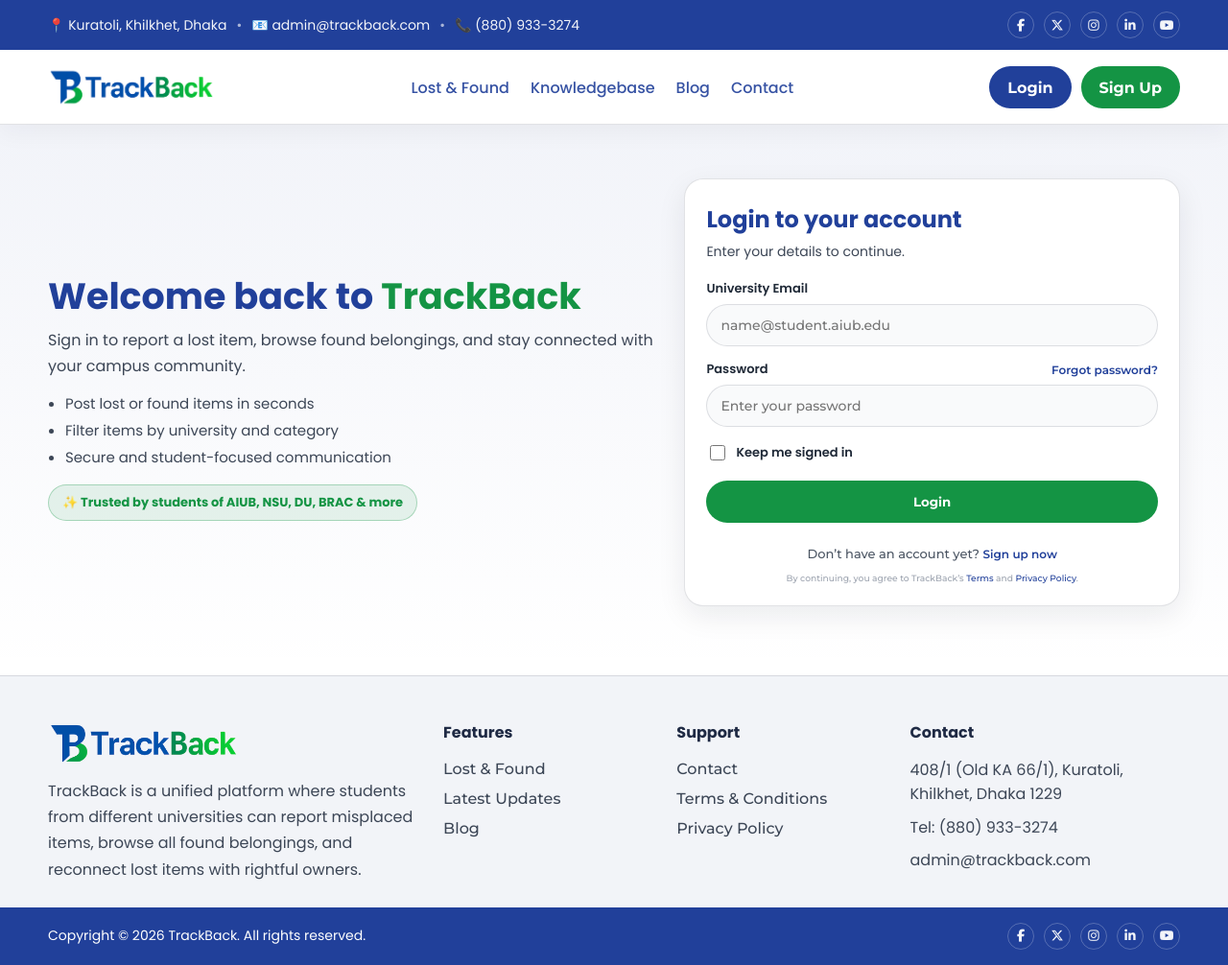
After one commit to sheikhnajmulhossain/TrackBack, a PHP site: page /login.html in a window 1280 px wide. The commit adds this page. Shown: the whole page at 96% size. Run offline with PHP 8.4, Linux system fonts and the light colour scheme.

Commit message:
login page created

```diff
--- a/index.css
+++ b/index.css
@@ -700,7 +700,202 @@ details[open] summary::after{ content:"–"; }
   filter: brightness(1.05);
   box-shadow: 0 10px 24px rgba(20, 148, 68, 0.6);
 }
+/* =========================
+   AUTH / LOGIN PAGE
+   ========================= */
+.auth{
+  padding:56px 0 72px;
+  background:linear-gradient(180deg, rgba(33,64,154,.06), rgba(255,255,255,0));
+}
 
+.auth__grid{
+  display:grid;
+  grid-template-columns:1.1fr .9fr;
+  gap:32px;
+  align-items:center;
+}
+
+.auth__info{
+  font-family:var(--fontHead);
+}
+
+.auth__title{
+  font-size:38px;
+  line-height:1.15;
+  color:var(--blue);
+  margin:12px 0 10px;
+}
+
+.auth__subtitle{
+  margin:0 0 14px;
+  font-size:16px;
+  line-height:1.7;
+  color:#3c4656;
+}
+
+.auth__list{
+  padding-left:18px;
+  margin:8px 0 16px;
+  color:#3c4656;
+  font-size:15px;
+  line-height:1.6;
+}
+
+.auth__list li{
+  margin-bottom:4px;
+}
+
+.auth__badge{
+  display:inline-flex;
+  align-items:center;
+  justify-content:center;
+  padding:8px 14px;
+  border-radius:999px;
+  background:rgba(20,148,68,.10);
+  border:1px solid rgba(20,148,68,.30);
+  color:var(--green);
+  font-size:13px;
+  font-weight:700;
+}
+
+/* Card */
+.auth__card{
+  background:var(--card);
+  border-radius:20px;
+  border:1px solid var(--border);
+  box-shadow:var(--shadow);
+  padding:24px 22px 22px;
+}
+
+.auth-card__title{
+  margin:0 0 6px;
+  font-family:var(--fontHead);
+  font-size:24px;
+  color:var(--blue);
+}
+
+.auth-card__subtitle{
+  margin:0 0 18px;
+  font-family:var(--fontHead);
+  color:#3c4656;
+  font-size:14px;
+}
+
+/* Form */
+.auth-form{
+  display:flex;
+  flex-direction:column;
+  gap:14px;
+}
+
+.form-field{
+  display:flex;
+  flex-direction:column;
+  gap:6px;
+}
+
+.form-field label{
+  font-size:13px;
+  font-weight:600;
+  font-family:var(--fontHead);
+  color:#1f2937;
+}
+
+.form-field input{
+  height:44px;
+  border-radius:999px;
+  border:1px solid var(--border);
+  padding:0 14px;
+  font-family:var(--fontBody);
+  font-size:14px;
+  outline:none;
+  background:#f9fafb;
+  transition:.16s ease;
+}
+
+.form-field input:focus{
+  border-color:rgba(33,64,154,.75);
+  box-shadow:0 0 0 1px rgba(33,64,154,.08);
+  background:#fff;
+}
+
+.form-field__row{
+  display:flex;
+  align-items:center;
+  justify-content:space-between;
+  gap:8px;
+}
+
+.form-link{
+  font-size:12px;
+  font-weight:600;
+  color:var(--blue);
+}
+
+.form-link:hover{
+  text-decoration:underline;
+}
+
+.form-field--inline{
+  margin-top:2px;
+}
+
+.checkbox{
+  display:flex;
+  align-items:center;
+  gap:8px;
+  font-size:13px;
+  color:#4b5563;
+}
+
+.checkbox input{
+  width:16px;
+  height:16px;
+  border-radius:4px;
+  border:1px solid var(--border);
+}
+
+.auth-form__btn{
+  width:100%;
+  margin-top:4px;
+}
+
+.auth-form__footer{
+  margin:10px 0 0;
+  font-size:13px;
+  color:#4b5563;
+  text-align:center;
+}
+
+.auth-card__meta{
+  margin-top:10px;
+  text-align:center;
+  font-size:11px;
+  color:#9ca3af;
+}
+
+.auth-card__meta a{
+  color:var(--blue);
+}
+
+/* Responsive */
+@media (max-width:980px){
+  .auth__grid{
+    grid-template-columns:1fr;
+  }
+  .auth__card{
+    max-width:460px;
+    margin-inline:auto;
+  }
+}
+@media (max-width:560px){
+  .auth{
+    padding:40px 0 56px;
+  }
+  .auth__title{
+    font-size:30px;
+  }
+}
 
 @media (max-width: 980px){
   .hero__grid{ grid-template-columns:1fr; }
--- a/index.html
+++ b/index.html
@@ -69,7 +69,7 @@
             </div>
 
             <div class="nav__actions">
-                <a class="btn btn--blue" href="#">Login</a>
+                <a class="btn btn--blue" href="login.html">Login</a>
                 <a class="btn btn--green" href="#">Sign Up</a>
             </div>
         </div>
--- /dev/null
+++ b/login.html
@@ -0,0 +1,224 @@
+<!doctype html>
+<html lang="en">
+
+<head>
+  <meta charset="UTF-8" />
+  <meta name="viewport" content="width=device-width, initial-scale=1.0" />
+  <title>Login - TrackBack</title>
+
+  <link rel="icon" href="img/logo/favicon-circle.png" type="image/png" />
+
+  <link rel="preconnect" href="https://fonts.googleapis.com" />
+  <link rel="preconnect" href="https://fonts.gstatic.com" crossorigin />
+  <link rel="stylesheet" href="https://cdnjs.cloudflare.com/ajax/libs/font-awesome/6.5.1/css/all.min.css" />
+
+  <link
+    href="https://fonts.googleapis.com/css2?family=Montserrat:wght@500;600;700&family=Poppins:wght@400;500;600;700&display=swap"
+    rel="stylesheet" />
+
+  <link rel="stylesheet" href="./index.css" />
+</head>
+
+<body>
+  <!-- TOPBAR -->
+  <header class="topbar">
+    <div class="container topbar__inner">
+      <div class="topbar__left">
+        <span class="topbar__item">📍 Kuratoli, Khilkhet, Dhaka</span>
+        <span class="dot">•</span>
+        <span class="topbar__item">📧 admin@trackback.com</span>
+        <span class="dot">•</span>
+        <span class="topbar__item">📞 (880) 933-3274</span>
+      </div>
+
+      <div class="topbar__right">
+        <a class="iconlink" href="#" aria-label="Facebook" target="_blank">
+          <i class="fa-brands fa-facebook-f"></i>
+        </a>
+        <a class="iconlink" href="#" aria-label="X (Twitter)" target="_blank">
+          <i class="fa-brands fa-x-twitter"></i>
+        </a>
+        <a class="iconlink" href="#" aria-label="Instagram" target="_blank">
+          <i class="fa-brands fa-instagram"></i>
+        </a>
+        <a class="iconlink" href="#" aria-label="LinkedIn" target="_blank">
+          <i class="fa-brands fa-linkedin-in"></i>
+        </a>
+        <a class="iconlink" href="#" aria-label="YouTube" target="_blank">
+          <i class="fa-brands fa-youtube"></i>
+        </a>
+      </div>
+    </div>
+  </header>
+
+  <!-- NAV -->
+  <nav class="nav">
+    <div class="container nav__inner">
+      <a class="brand" href="index.html">
+        <img class="brand__img" src="img/logo/logo-2.png" alt="TrackBack Logo" />
+      </a>
+
+      <div class="nav__links">
+        <a href="index.html#features" class="nav__link">Lost &amp; Found</a>
+        <a href="index.html#support" class="nav__link">Knowledgebase</a>
+        <a href="index.html#blog" class="nav__link">Blog</a>
+        <a href="index.html#contact" class="nav__link">Contact</a>
+      </div>
+
+      <div class="nav__actions">
+        <a class="btn btn--blue" href="login.html">Login</a>
+        <a class="btn btn--green" href="#">Sign Up</a>
+      </div>
+    </div>
+  </nav>
+
+  <main>
+    <section class="auth">
+      <div class="container auth__grid">
+        <!-- Left text / illustration -->
+        <div class="auth__info">
+          <h1 class="auth__title">Welcome back to <span class="accent">TrackBack</span></h1>
+          <p class="auth__subtitle">
+            Sign in to report a lost item, browse found belongings, and stay
+            connected with your campus community.
+          </p>
+
+          <ul class="auth__list">
+            <li>Post lost or found items in seconds</li>
+            <li>Filter items by university and category</li>
+            <li>Secure and student-focused communication</li>
+          </ul>
+
+          <div class="auth__badge">
+            <span>✨ Trusted by students of AIUB, NSU, DU, BRAC &amp; more</span>
+          </div>
+        </div>
+
+        <!-- Right login card -->
+        <div class="auth__card">
+          <h2 class="auth-card__title">Login to your account</h2>
+          <p class="auth-card__subtitle">
+            Enter your details to continue.
+          </p>
+
+          <form class="auth-form" action="login.php" method="post">
+            <div class="form-field">
+              <label for="email">University Email</label>
+              <input type="email" id="email" name="email" placeholder="name@student.aiub.edu" required />
+            </div>
+
+            <div class="form-field">
+              <div class="form-field__row">
+                <label for="password">Password</label>
+                <a href="#" class="form-link">Forgot password?</a>
+              </div>
+              <input type="password" id="password" name="password" placeholder="Enter your password" required />
+            </div>
+
+            <div class="form-field form-field--inline">
+              <label class="checkbox">
+                <input type="checkbox" name="remember" />
+                <span>Keep me signed in</span>
+              </label>
+            </div>
+
+            <button type="submit" class="btn btn--green btn--pill auth-form__btn">
+              Login
+            </button>
+
+            <p class="auth-form__footer">
+              Don’t have an account yet?
+              <a href="#" class="form-link">Sign up now</a>
+            </p>
+          </form>
+
+          <div class="auth-card__meta">
+            <small>By continuing, you agree to TrackBack’s
+              <a href="#">Terms</a> and <a href="#">Privacy Policy</a>.
+            </small>
+          </div>
+        </div>
+      </div>
+    </section>
+  </main>
+
+  <footer class="footer" id="contact">
+    <div class="container footer__grid">
+      <div class="footer__brand">
+        <div class="brand brand--footer">
+          <img class="brand__img brand__img--footer" src="img/logo/logo-2.png" alt="TrackBack Logo" />
+        </div>
+        <p>
+          TrackBack is a unified platform where students from different universities can report misplaced
+          items, browse all found belongings, and reconnect lost items with rightful owners.
+        </p>
+      </div>
+
+      <div class="footer__col">
+        <h4>Features</h4>
+        <a href="index.html#features">Lost &amp; Found</a>
+        <a href="index.html#blog">Latest Updates</a>
+        <a href="index.html#blog">Blog</a>
+      </div>
+
+      <div class="footer__col">
+        <h4>Support</h4>
+        <a href="index.html#contact">Contact</a>
+        <a href="#">Terms &amp; Conditions</a>
+        <a href="#">Privacy Policy</a>
+      </div>
+
+      <div class="footer__col">
+        <h4>Contact</h4>
+        <div class="footer__meta">408/1 (Old KA 66/1), Kuratoli, Khilkhet, Dhaka 1229</div>
+        <div class="footer__meta">Tel: (880) 933-3274</div>
+        <div class="footer__meta">admin@trackback.com</div>
+      </div>
+    </div>
+
+    <div class="footer__bottom">
+      <div class="container footer__bottom-inner">
+        <span>Copyright © 2026 TrackBack. All rights reserved.</span>
+        <div class="topbar__right">
+          <a class="iconlink" href="#" aria-label="Facebook" target="_blank">
+            <i class="fa-brands fa-facebook-f"></i>
+          </a>
+          <a class="iconlink" href="#" aria-label="X (Twitter)" target="_blank">
+            <i class="fa-brands fa-x-twitter"></i>
+          </a>
+          <a class="iconlink" href="#" aria-label="Instagram" target="_blank">
+            <i class="fa-brands fa-instagram"></i>
+          </a>
+          <a class="iconlink" href="#" aria-label="LinkedIn" target="_blank">
+            <i class="fa-brands fa-linkedin-in"></i>
+          </a>
+          <a class="iconlink" href="#" aria-label="YouTube" target="_blank">
+            <i class="fa-brands fa-youtube"></i>
+          </a>
+        </div>
+      </div>
+    </div>
+  </footer>
+
+  <a class="float-chat" id="backToTop" href="javascript:void(0)" aria-label="Back to top">
+    <span class="float-chat__ico">⬆</span>
+  </a>
+
+  <script>
+    const backToTop = document.getElementById("backToTop");
+
+    function toggleBackToTop() {
+      if (window.scrollY > 300) backToTop.classList.add("show");
+      else backToTop.classList.remove("show");
+    }
+
+    window.addEventListener("scroll", toggleBackToTop);
+    toggleBackToTop();
+
+    backToTop.addEventListener("click", () => {
+      window.scrollTo({ top: 0, behavior: "smooth" });
+    });
+  </script>
+</body>
+
+</html>
```
